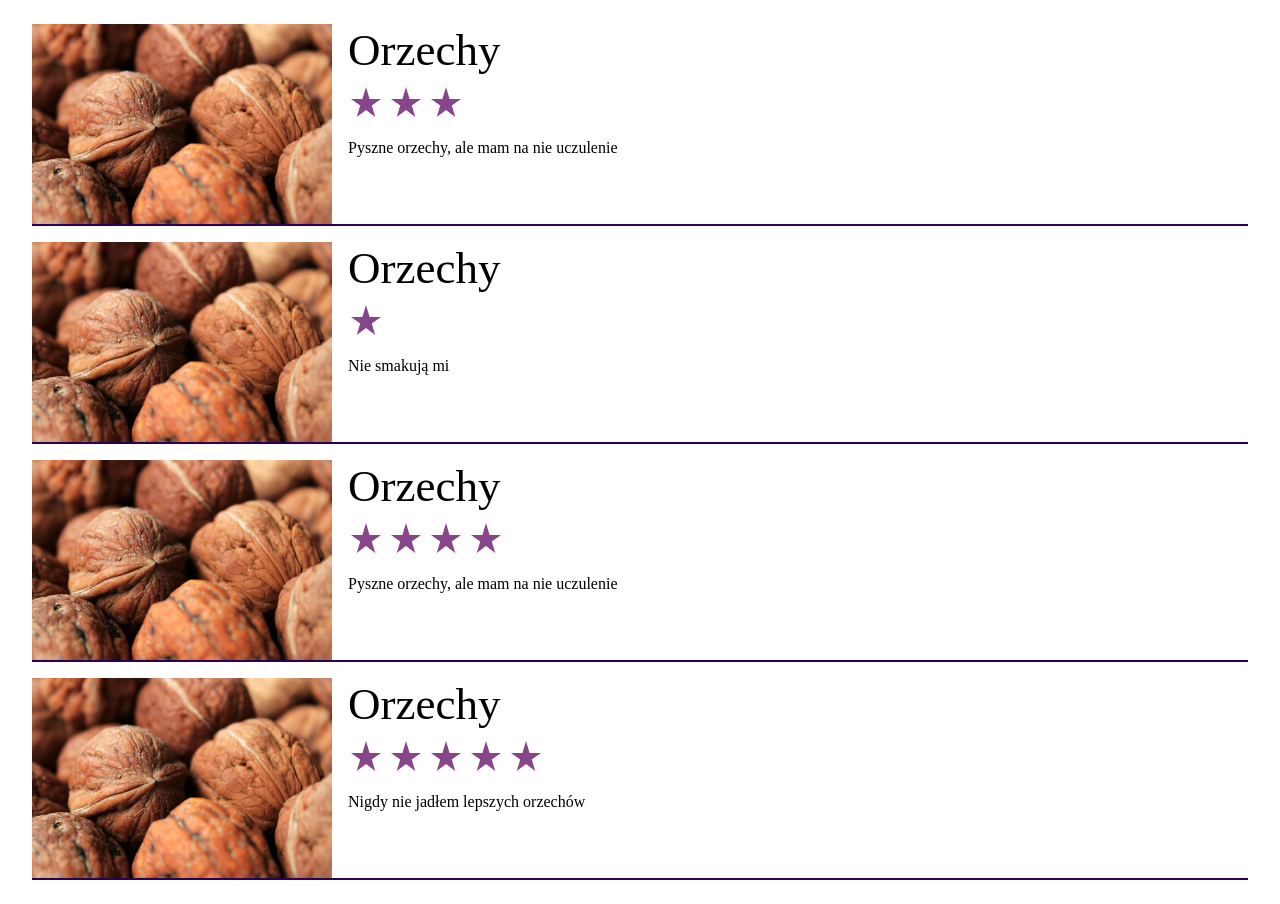
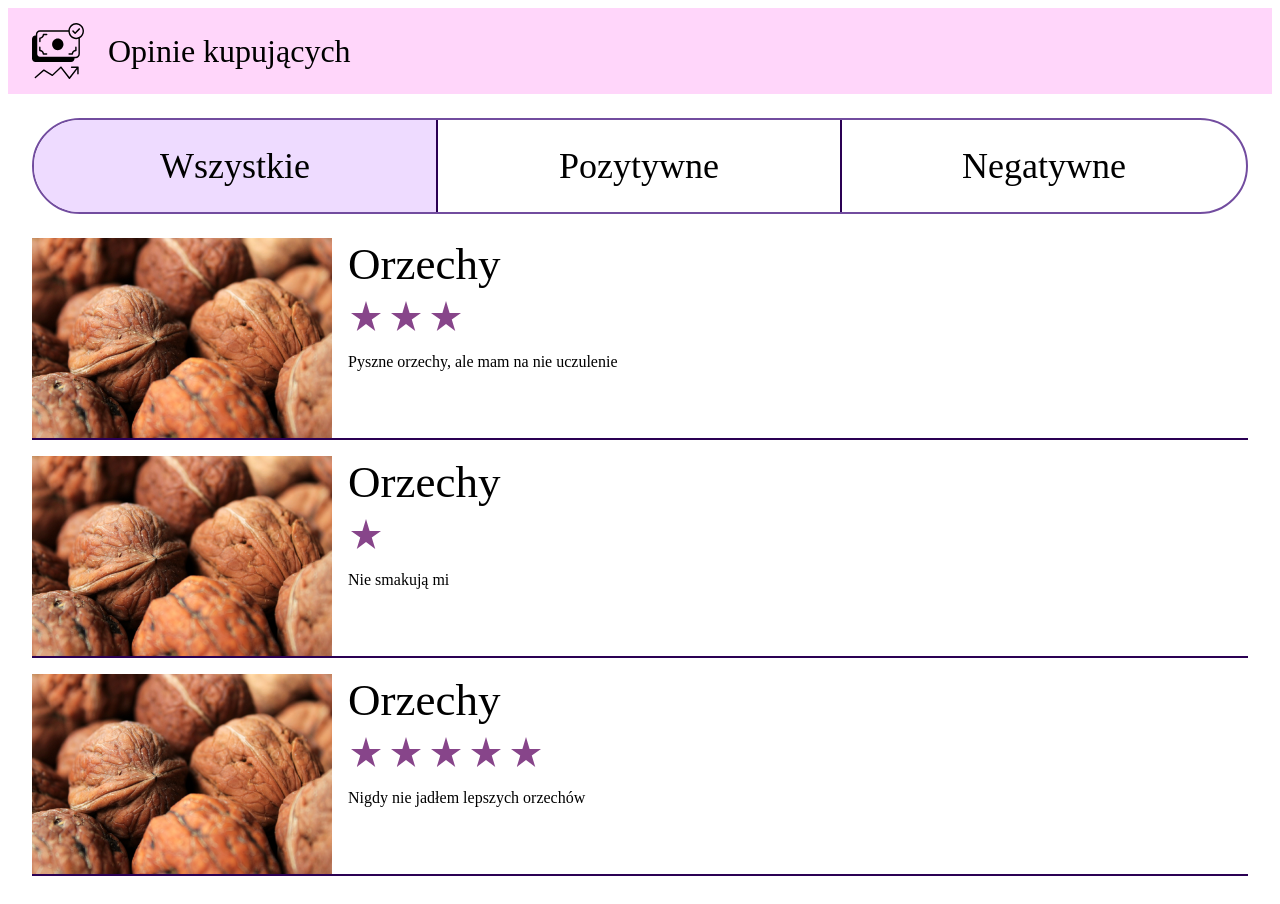
Before and after one commit to kajamyk/SellerPanel, a React (Create React App) app: page /opinions in a window 1280 px wide. Built offline with nearby package versions, Linux system fonts and the light colour scheme; the HTML template or start-up script is replaced by a standard one.

Commit message:
Setup OpinionsPage

```diff
--- a/src/page/opinions/OpinionsPage.js
+++ b/src/page/opinions/OpinionsPage.js
@@ -1,27 +1,9 @@
-import {HorizontalDivider} from "../../shared/HorizontalDivider";
+import {useState} from "react";
+import {Toolbar} from "../../shared/Toolbar";
+import {SegmentChooser} from "../../shared/SegmentChooser";
+import {RatingItem} from "./RatingItem";
 
-function Star() {
-    return <img style={{width: 36, height: 36, marginRight: 4}} src={"drawable/star_rate.svg"} alt="Star"/>
-}
-
-function RatingItem({productName, image, stars, comment}) {
-    return <div style={{marginBottom: 16}} className="flex-column">
-        <div className="flex-row">
-            <img style={{width: 300, height: 200}} src={image} alt="Product Image"/>
-            <div style={{marginLeft: 16}} className="flex-column">
-                <span className="display-medium">{productName}</span>
-                <div style={{marginTop: 8}} className="flex-row">
-                    {Array(stars).fill(<Star/>)}
-                </div>
-                <span style={{marginTop: 16}} className="body-large">{comment}</span>
-            </div>
-        </div>
-        <HorizontalDivider/>
-    </div>
-}
-
-export function OpinionsPage() {
-    const items = [
+const allItems = [
     {
         productName: "Orzechy",
         image: "drawable/walnut.png",
@@ -37,24 +19,38 @@ export function OpinionsPage() {
     {
         productName: "Orzechy",
         image: "drawable/walnut.png",
-            stars: 4,
-            comment: "Pyszne orzechy, ale mam na nie uczulenie"
-        },
-        {
-            productName: "Orzechy",
-            image: "drawable/walnut.png",
         stars: 5,
         comment: "Nigdy nie jadłem lepszych orzechów"
     },
 ]
 
+export function OpinionsPage() {
+    let [segmentIndex, setSegmentIndex] = useState(0)
+    let [items, setItems] = useState(allItems)
+    const commandChangeSelectedSegment = (index) => {
+        switch (index) {
+            case 1:
+                setItems(allItems.filter(item => item.stars >= 3))
+                break
+            case 2:
+                setItems(allItems.filter(item => item.stars < 3))
+                break
+            default:
+                setItems(allItems)
+        }
+        setSegmentIndex(index)
+    }
+
     return <div>
+        <Toolbar title={"Opinie kupujących"}/>
+        <SegmentChooser segments={["Wszystkie", "Pozytywne", "Negatywne"]} chosenSegmentIndex={segmentIndex}
+                        onSegmentClick={commandChangeSelectedSegment}/>
         <div style={{marginTop: 24, marginLeft: 24, marginRight: 24}} className="flex-column">
             {
-                items.map((item) => {
-                    return <RatingItem productName={item.productName} image={item.image} stars={item.stars}
+                items.map(item => (
+                    <RatingItem productName={item.productName} image={item.image} stars={item.stars}
                                 comment={item.comment}/>
-                })
+                ))
             }
         </div>
     </div>
--- /dev/null
+++ b/src/page/opinions/RatingItem.js
@@ -0,0 +1,21 @@
+import {HorizontalDivider} from "../../shared/HorizontalDivider";
+
+function Star() {
+    return <img style={{width: 36, height: 36, marginRight: 4}} src={"drawable/star_rate.svg"} alt="Star"/>
+}
+
+export function RatingItem({productName, image, stars, comment}) {
+    return <div style={{marginBottom: 16}} className="flex-column">
+        <div className="flex-row">
+            <img style={{width: 300, height: 200}} src={image} alt="Product Image"/>
+            <div style={{marginLeft: 16}} className="flex-column">
+                <span className="display-medium">{productName}</span>
+                <div style={{marginTop: 8}} className="flex-row">
+                    {Array(stars).fill(<Star/>)}
+                </div>
+                <span style={{marginTop: 16}} className="body-large">{comment}</span>
+            </div>
+        </div>
+        <HorizontalDivider/>
+    </div>
+}
--- /dev/null
+++ b/src/shared/SegmentChooser.js
@@ -0,0 +1,20 @@
+import {VerticalDividerOnPrimaryContainer} from "./VerticalDivider";
+
+export function SegmentChooser({segments, chosenSegmentIndex, onSegmentClick}) {
+    return <div style={{marginTop: 24, marginLeft: 24, marginRight: 24}} className="segment-chooser">
+        {segments.map(
+            (segment, index) => {
+                let className = "flex-row"
+                if (index === chosenSegmentIndex) {
+                    className = "chosen-segment"
+                }
+                return <div onClick={() => onSegmentClick(index)} style={{flex: 1, cursor: "pointer"}}
+                            className={className}>
+                    <span style={{flex: 1, padding: 24}} className="display-small">{segment}</span>
+                    {index < segments.length - 1 && <VerticalDividerOnPrimaryContainer/>}
+                </div>
+            }
+        )
+        }
+    </div>
+}
--- a/src/shared/VerticalDivider.js
+++ b/src/shared/VerticalDivider.js
@@ -1,3 +1,11 @@
-export function VerticalDivider({style}) {
-    return <div style={style} className="vertical-divider"></div>
+export function VerticalDivider({style, className}) {
+    let name = "vertical-divider"
+    if (className !== undefined) {
+        name = className
+    }
+    return <div style={style} className={name}></div>
 }
+
+export function VerticalDividerOnPrimaryContainer({style}) {
+    return <VerticalDivider style={style} className={"vertical-divider-on-primary-container"}/>
+}
--- a/src/styles.css
+++ b/src/styles.css
@@ -40,6 +40,12 @@
     background-color: var(--md-sys-color-surface);
 }
 
+.vertical-divider-on-primary-container {
+    height: 100%;
+    width: 2px;
+    background-color: var(--md-sys-color-on-primary-container);
+}
+
 .horizontal-divider {
     height: 2px;
     width: 100%;
@@ -54,6 +60,21 @@
 .flex-column {
     display: flex;
     flex-direction: column;
+}
+
+.segment-chooser {
+    display: flex;
+    flex-direction: row;
+    border-radius: 50px;
+    text-align: center;
+    border: 2px solid var(--md-sys-color-primary);
+    overflow: hidden;
+}
+
+.chosen-segment {
+    display: flex;
+    flex-direction: row;
+    background-color: var(--md-sys-color-primary-container);
 }
 
 .headline1, .display-small {
```
Lines whose indentation alone changed are shown as unchanged.
